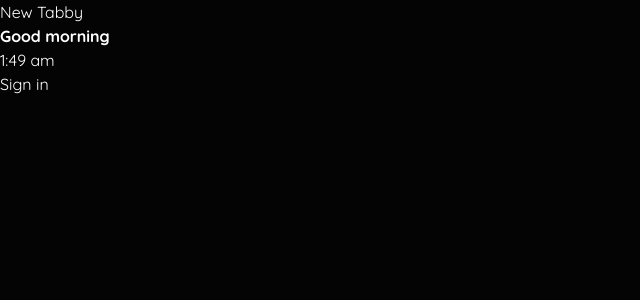
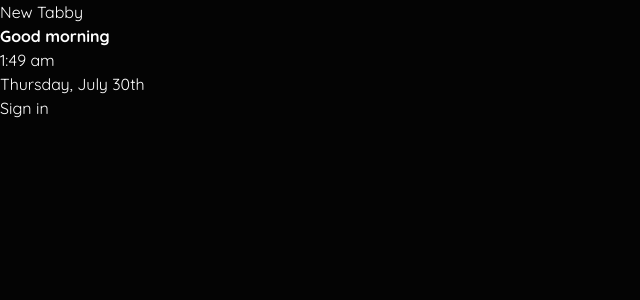
Before and after one commit to BrentWMiller/newtabby, a Nuxt app: page / in a window 1280 px wide. Shown: the top 300 px of the page, without its empty margins (0-640 px from the left). Built offline with nearby package versions, Linux system fonts and the light colour scheme.

Commit message:
adds date

```diff
--- a/components/TheClock.vue
+++ b/components/TheClock.vue
@@ -1,6 +1,7 @@
 <template>
   <div>
-    {{ time }}
+    {{ time }}<br />
+    {{ date }}
   </div>
 </template>
 
@@ -10,7 +11,8 @@ import moment from "moment";
 export default {
   data() {
     return {
-      time: moment().format("h:mm a")
+      time: moment().format("h:mm a"),
+      date: moment().format("dddd, MMMM Do")
     };
   },
   mounted() {
```
